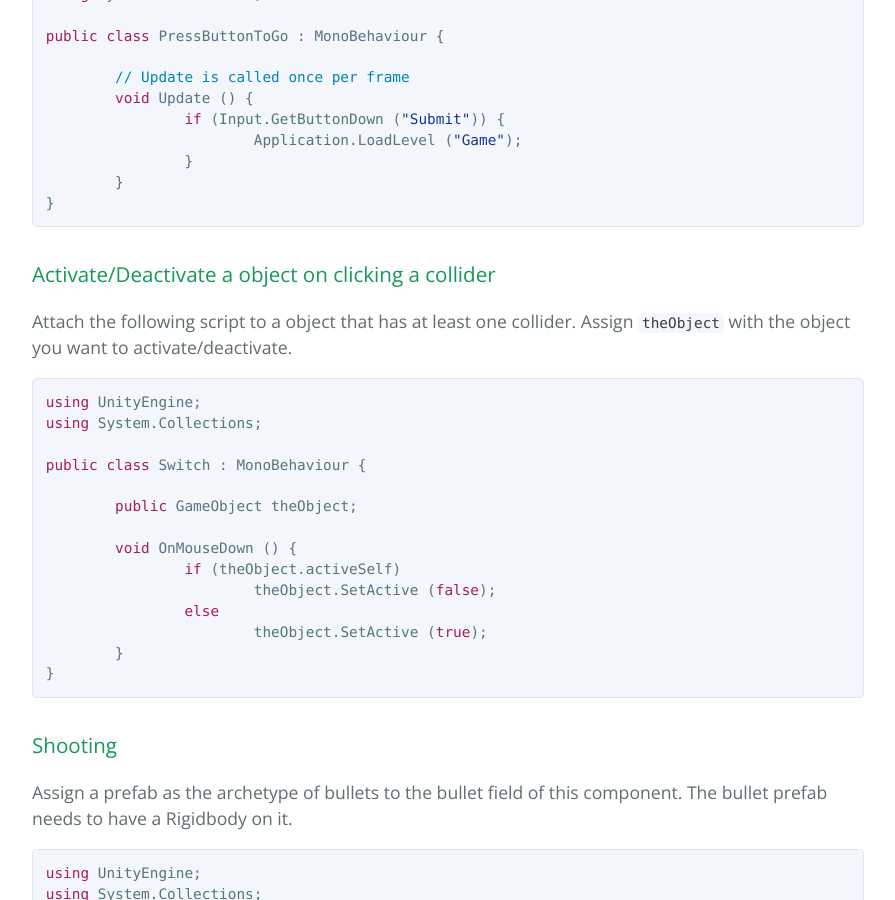
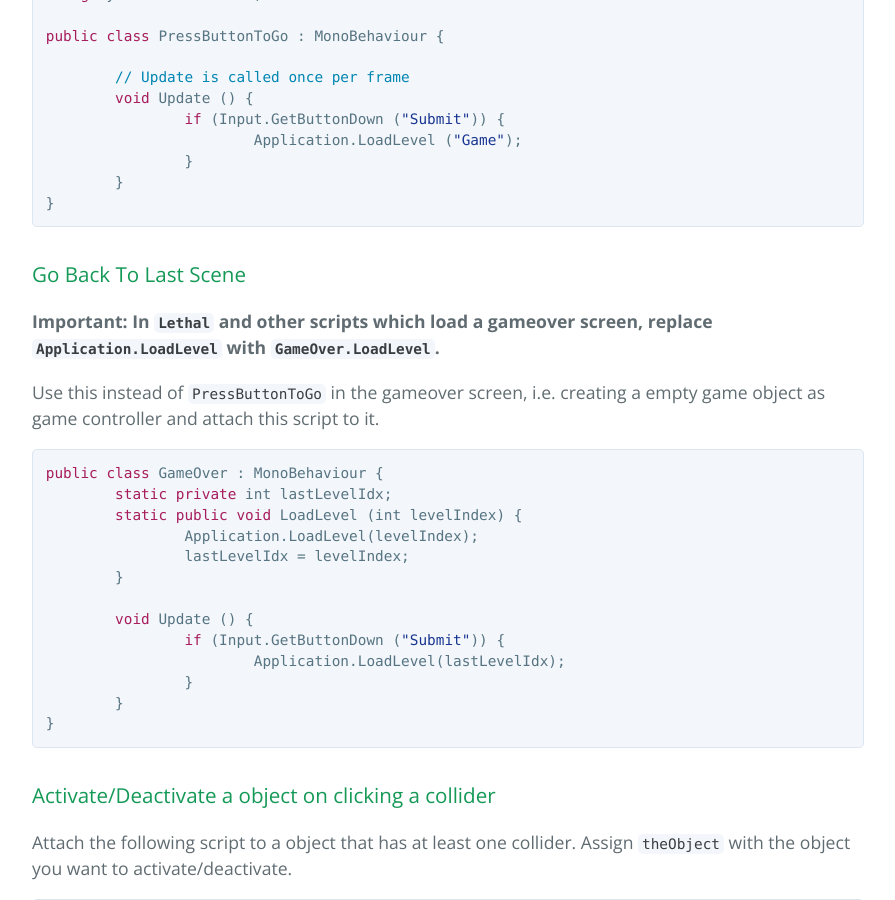
Before and after one commit to ladace/unity-code-snippets, a Jekyll site: the page built from index.md, in a window 1280 px wide and 900 px high, scrolled down 1358 px. Shown: the whole window, without its empty margins (192-1087 px from the left). Built offline with Jekyll 4.4.1, drawn with Linux system fonts in a browser that asks for light colours; Markdown is read by kramdown in place of the engine named in the settings.

Commit message:
Update index.md

````diff
--- a/index.md
+++ b/index.md
@@ -45,6 +45,28 @@ public class PressButtonToGo : MonoBehaviour {
 	void Update () {
 		if (Input.GetButtonDown ("Submit")) {
 			Application.LoadLevel ("Game");
+		}
+	}
+}
+```
+
+### Go Back To Last Scene
+
+**Important: In `Lethal` and other scripts which load a gameover screen, replace `Application.LoadLevel` with `GameOver.LoadLevel`.**
+
+Use this instead of `PressButtonToGo` in the gameover screen, i.e. creating a empty game object as game controller and attach this script to it.
+
+```csharp
+public class GameOver : MonoBehaviour {
+	static private int lastLevelIdx;
+	static public void LoadLevel (int levelIndex) {
+		Application.LoadLevel(levelIndex);
+		lastLevelIdx = levelIndex;
+	}
+
+	void Update () {
+		if (Input.GetButtonDown ("Submit")) {
+			Application.LoadLevel(lastLevelIdx);
 		}
 	}
 }
````
